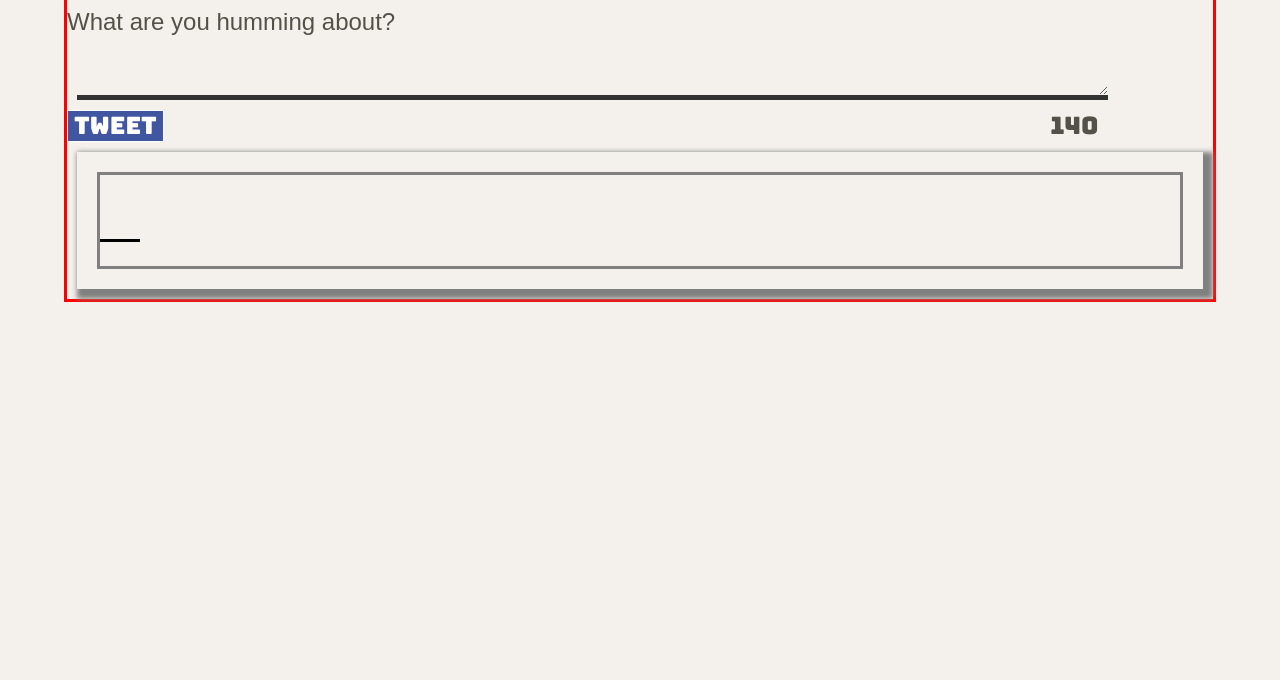
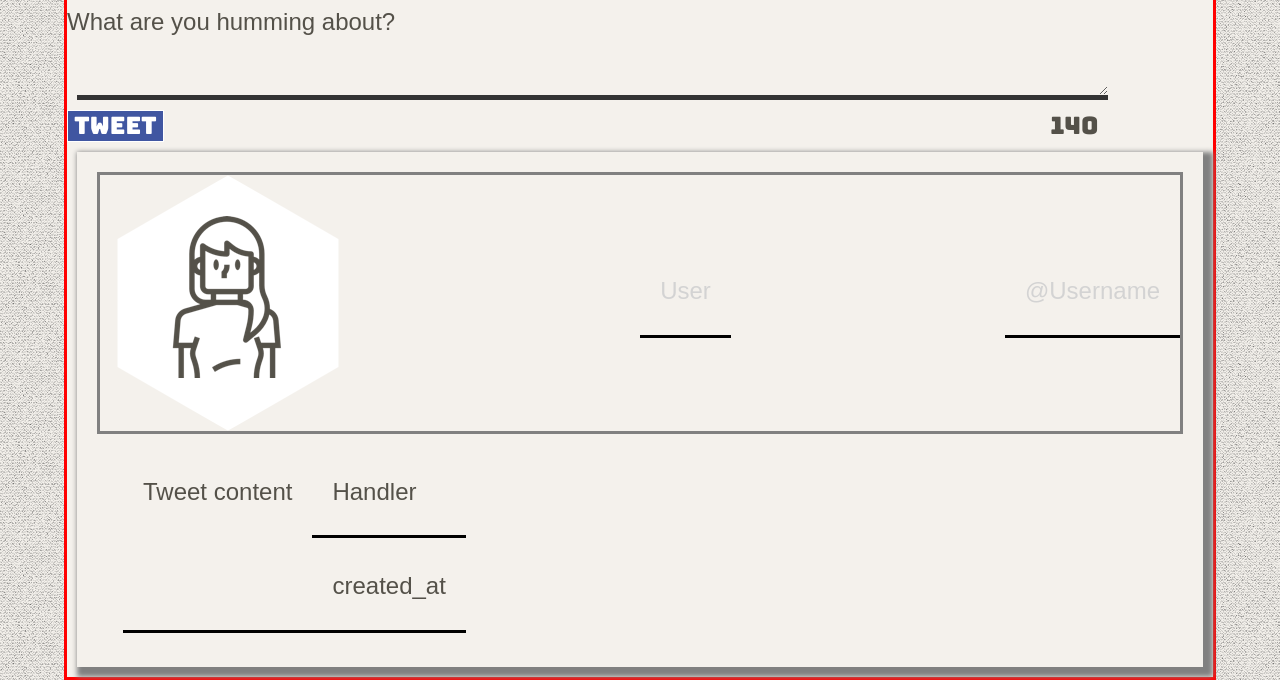
Before and after one commit to Odu-Enkay/tweeter, a website: page public/index.html in a window 1280 px wide. Shown: the part 626-1306 px from the top of the page. Before the commit the page ends 928 px from the top, so only its background shows below. Drawn offline with nearby package versions, Linux system fonts and the light colour scheme; no server answers.

Commit message:
Improved the html layout

```diff
--- a/public/index.html
+++ b/public/index.html
@@ -20,10 +20,6 @@
 
     <script src="https://kit.fontawesome.com/0326d25d5f.js" crossorigin="anonymous"></script>
 
-    <!--TIMEAGO-->
-    <script src="https://cdnjs.cloudflare.com/ajax/libs/timeago.js/4.0.2/timeago.min.js" integrity="sha512-SVDh1zH5N9ChofSlNAK43lcNS7lWze6DTVx1JCXH1Tmno+0/1jMpdbR8YDgDUfcUrPp1xyE53G42GFrcM0CMVg==" crossorigin="anonymous" referrerpolicy="no-referrer"></script>
-
-    <script src="dist/timeago.min.js"></script>
 
     <!-- App CSS -->
     <link rel="stylesheet" href="/styles/layout.css" type="text/css" />
@@ -79,14 +75,25 @@
           </div>
         </form>
       </section>
+
+      <!--TWEET CONTAINER-->
       <section id="tweet-container">
-        <!--Tweet Container-->
         <article class="tweet">
-          <header>
+            <header class="old-tweet-userinfo">
+              <img src="/images/profile-hex.png">
+              <p>User</p>
+              <p class="Username">@Username</p>
+            </header>
+            <span>
+            <p>
+            Tweet content
+            </span>
+            </p>
 
-          <footer>
-          <p></p>
-          </footer>
+            <footer>
+            <p> Handler</p>
+            <p>created_at</p>
+            </footer>
         </article>
 
 </main>
--- a/public/scripts/client.js
+++ b/public/scripts/client.js
@@ -67,7 +67,7 @@ $(document).ready(function() {
     $.ajax({
       url: '/api/tweets',
       method: 'GET',
-      data: FormData
+      data: 'json'
     })
     .then(function(tweets) {
       renderTweets(tweets);
--- a/public/styles/layout.css
+++ b/public/styles/layout.css
@@ -21,6 +21,7 @@ body {
   font-family: Bungee,'Source Sans 3', sans-serif;
   font-weight: 400;
   padding-top: 120px;
+  background-image: url('/images/binding-dark.png');
 }
 
 
```
